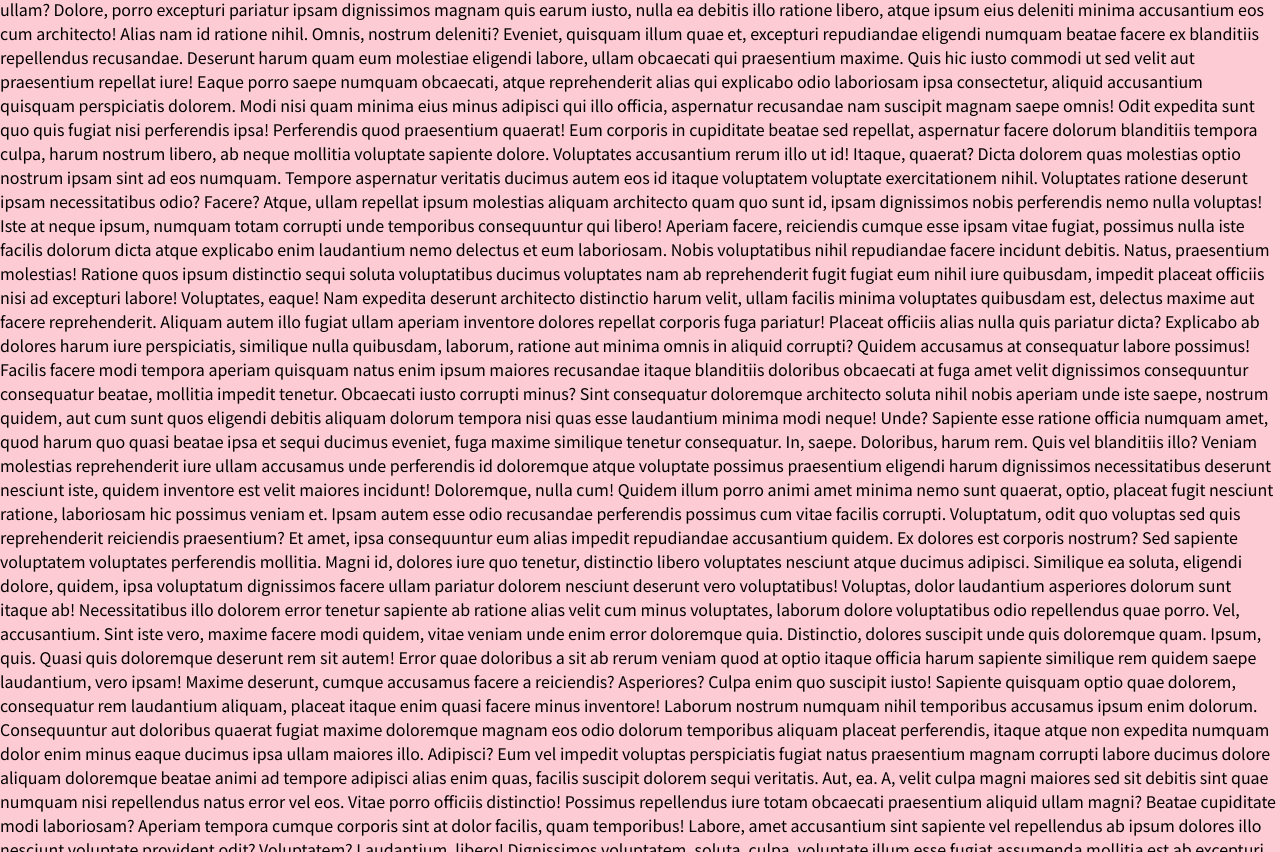
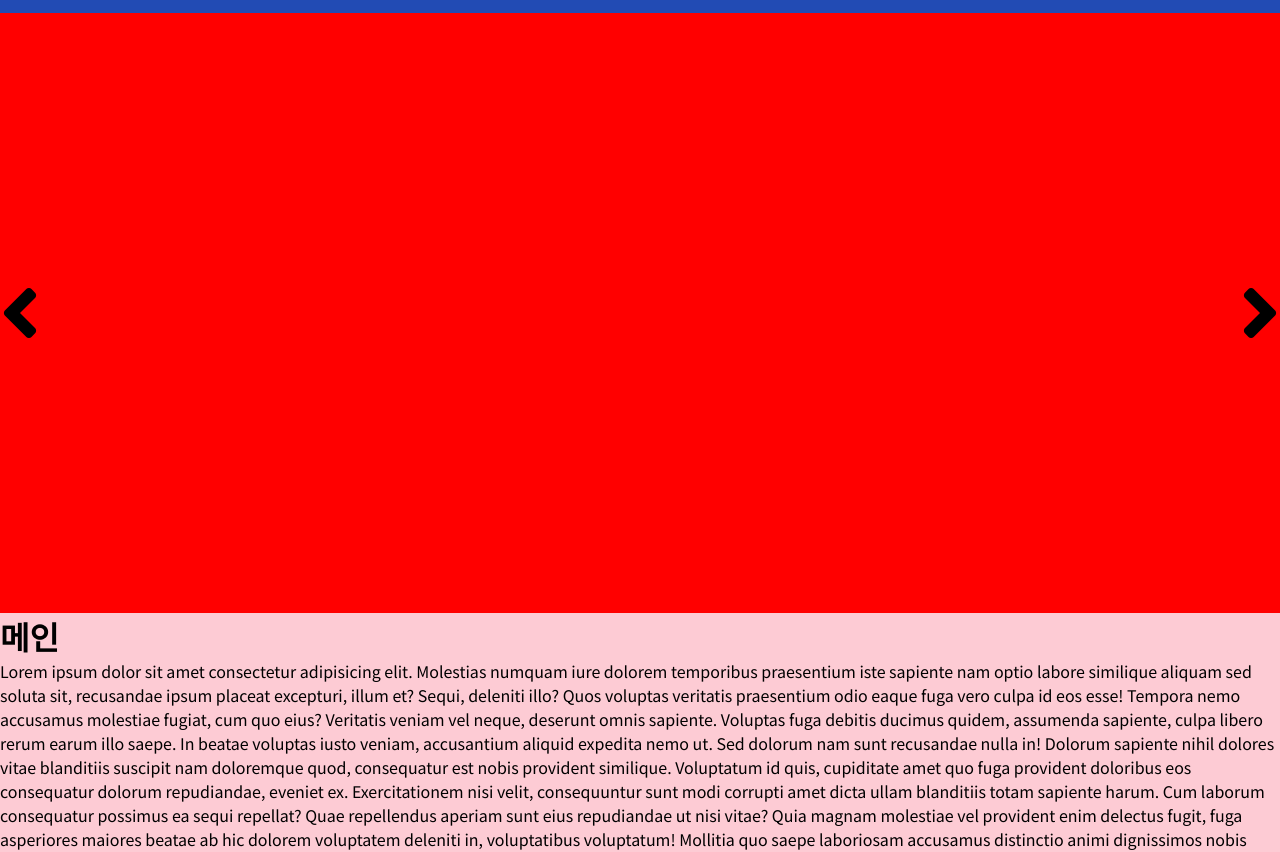
Before and after one commit to tjswjd2990/my_blog, a PHP site: page / in a window 1280 px wide. Shown: the part 311-1163 px from the top of the page. Run offline with PHP 8.4, Linux system fonts and the light colour scheme; some libraries are stand-ins or nearby versions.

Commit message:
2020-06-18작업

```diff
--- a/part/head.php
+++ b/part/head.php
@@ -4,25 +4,23 @@
     <meta charset="UTF-8">
     <meta name="viewport" content="width=device-width, initial-scale=1.0">
     <meta http-equiv="X-UA-Compatible" content="ie=edge">
-
     <link rel="stylesheet" href="https://cdnjs.cloudflare.com/ajax/libs/font-awesome/5.12.0-2/css/all.min.css">
     <link rel="stylesheet" href="/resource/common.css">
-
+    <link rel="icon" href="./resource/images/favicon.png">
     <script src="https://cdnjs.cloudflare.com/ajax/libs/jquery/3.5.1/jquery.min.js"></script>
     <script src="/resource/common.js"></script>
-
     <title>김민정 블로그</title>
 </head>
 <body>
     <div class="top-bar visible-on-md-up">
         <div class="con height-100p flex flex-jc-sb">
             <a href="#" class="logo">
-                Minlog
+                <img src="https://img1.daumcdn.net/thumb/R1280x0/?scode=mtistory2&fname=https%3A%2F%2Fk.kakaocdn.net%2Fdn%2FdyjHoP%2FbtqEX8YEnOK%2FHz40frkkkDink5OQwCQAmk%2Fimg.png" alt="">
             </a>
 
             <nav class="menu-box-1 flex">
                 <ul class="flex">
-                    <li class="flex"><a href="#" class="flex flex-ai-c">Home</a></li>
+                    <li class="flex"><a href="#" class="flex flex-ai-c">HOME</a></li>
                     <li class="flex"><a href="#" class="flex flex-ai-c">ARTICLES</a></li>
                     <li class="flex"><a href="#" class="flex flex-ai-c">ABOUT ME</a></li>
                     <li class="flex"><a href="#" class="flex flex-ai-c">SNS</a>
@@ -51,7 +49,7 @@
     <div class="mobile-side-bar visible-on-sm-down">
         <nav class="menu-box-1">
             <ul>
-                <li><a href="#">Home</a></li>
+                <li><a href="#">HOME</a></li>
                 <li><a href="#">ARTICLES</a></li>
                 <li><a href="#">ABOUT ME</a></li>
                 <li>
@@ -66,3 +64,15 @@
             </ul>
         </nav>
     </div>
+
+    <div class="top-bn-slider">
+        <div class="slides">
+            <div class="active" style="background-color:red;"></div>
+            <div style="background-color:blue;"></div>
+            <div style="background-color:green;"></div>
+        </div>
+        <div class="slide-btn">
+            <div><span><i class="fas fa-angle-left"></i></span></div>
+            <div><span><i class="fas fa-angle-right"></i></span></div>
+        </div>
+    </div>
--- a/public/resource/common.css
+++ b/public/resource/common.css
@@ -293,22 +293,28 @@
 }
 
 /* 커스텀 */
+
+/*배경색*/
+
 body {
     background-color:#fdcbd4;
 }
 
+/*pc용-큰 화면에선 상단메뉴바만*/
 @media ( max-width:799px ) {
     .visible-on-md-up {
         display: none;
     }
 }
 
+/*모바일용-작은 화면에선 좌측사이드바만*/
 @media ( min-width:800px ) {
     .visible-on-sm-down {
         display: none;
     }
 }
 
+/*모바일 좌측토글바 시작*/
 .btn-toggle-mobile-side-bar {
     width: 30px;
     height: 30px;
@@ -349,24 +355,27 @@
 .btn-toggle-mobile-side-bar.active>div:nth-child(2) {
     opacity: 0;
 }
-
+/*모바일 사이드바 등장시 본문이 상단메뉴바에 가려지지않게 패딩탑 효과를 줌*/
 @media ( max-width:799px ) {
     body {
         padding-top:50px;
     }
 }
 
+/*탑바*/
 .top-bar {
     background-color:#224bb4;
     color:white;
 }
 
+/*탑바-로고*/
 .top-bar .logo {
     font-size:3rem;
     font-weight: bold;
     letter-spacing: -0.1rem;
+    margin-top:10px;
 }
-
+/*탑바-메뉴박스*/
 .top-bar .menu-box-1 > ul ul{
   display:none;
   right:0;
@@ -406,6 +415,9 @@
     padding-right:0;
 }
 
+/*탑바 끝*/
+
+/*모바일 좌측 사이드바 시작*/
 .mobile-top-bar {
     background-color:#224bb4;
     color:white;
@@ -485,3 +497,60 @@
     overflow-y: hidden;
   }
 }
+/*모바일 좌측 사이드바 끝*/
+
+
+.top-bn-slider {
+  position: relative;
+  height: 600px;
+  user-select: none;
+}
+
+.top-bn-slider > .slides > div{
+  position: absolute;
+  top: 0;
+  left: 0;
+  width:100%;
+  height: 100%;
+  opacity: 0;
+  background-repeat: no-repeat;
+  background-position: center;
+  background-size: cover;
+}
+.top-bn-slider > .slides > div.active{
+  opacity: 1;
+}
+
+.top-bn-slider .slide-btn > div {
+  position: absolute;
+  top: 0;
+  left: 0;
+  width: 40%;
+  height: 100%;
+  background-color: red;
+}
+.top-bn-slider .slide-btn > div:last-child {
+  left:auto;
+  right: 0;
+}
+.top-bn-slider .slide-btn > div > span{
+  transition: transform .3s;
+}
+.top-bn-slider .slide-btn > div:first-child > span{
+  position: absolute;
+  top: 50%;
+  left: 0;
+  transform: translateY(-50%);
+}
+.top-bn-slider .slide-btn > div:last-child > span{
+  position: absolute;
+  top: 50%;
+  right: 0;
+  transform: translateY(-50%);
+}
+.top-bn-slider .slide-btn > div:active > span{
+  transform: translateY(-40%);
+}
+.top-bn-slider .slide-btn > div > span > i {
+  font-size: 5rem;
+}
--- a/public/resource/common.js
+++ b/public/resource/common.js
@@ -15,6 +15,14 @@
     }
 }
 
+function slider() {
+    var clickedBTn = $(this);
+    var current = $(this).find();
+}
+
+
+
+
 function MobileSideBar__init() {
     $('.btn-toggle-mobile-side-bar, .mobile-side-bar-bg').click(MobileSideBar__toggle);
 
@@ -28,11 +36,12 @@
 
         $(this).siblings('.active').removeClass('active');
     });
+    $('top-bn-slider > slide-btn > div').click(slider);
 }
 
 $(function() {
     MobileSideBar__init();
-})
+});
 
 
 //siblings는 형제자매!
```
Also changed, not shown: public/resource/images/favicon.png (added).
